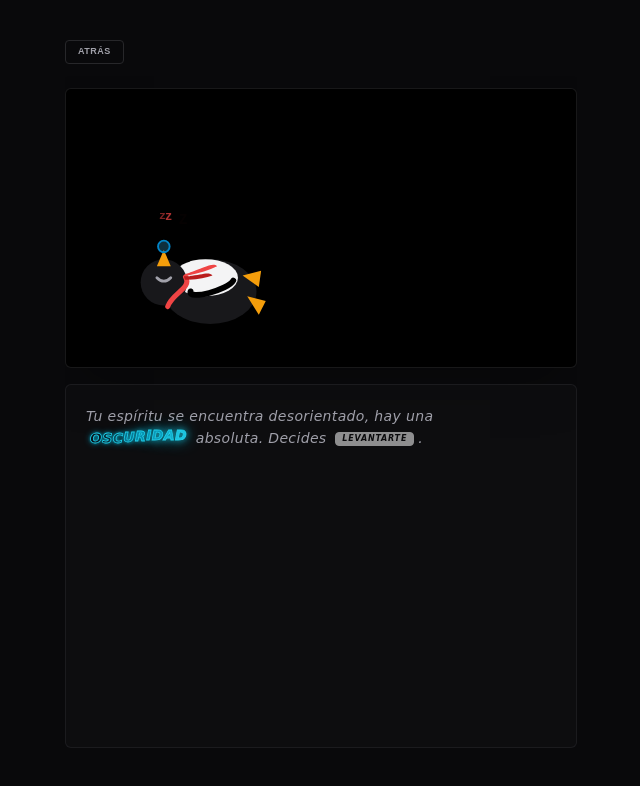
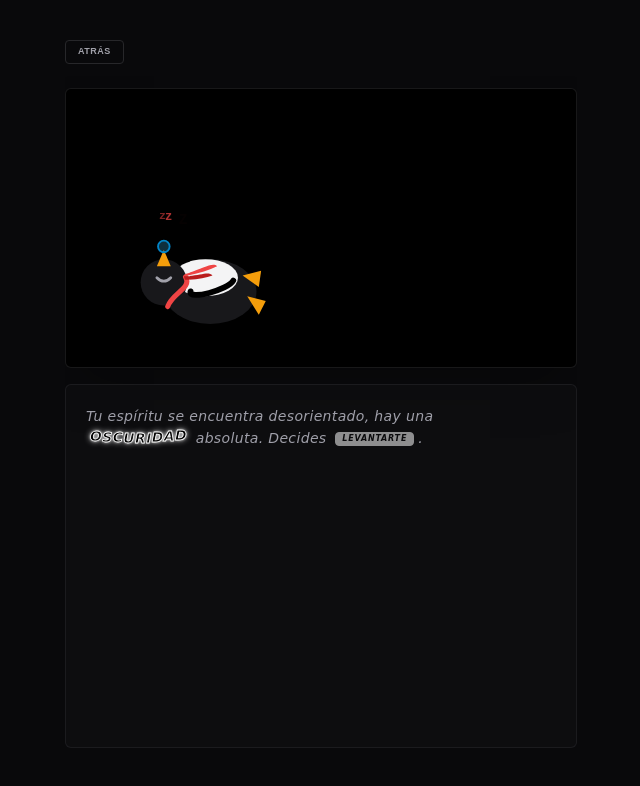
Before and after one commit to RealPingu/proyecto-memoria, a Next.js app: page /game/narrative in a window 1280 px wide. Shown: the top 786 px of the page, without its empty margins (319-959 px from the left). Built offline with nearby package versions, Linux system fonts and the light colour scheme.

Commit message:
style: limitar la animacion cian del patron oscuro exclusivamente a la escena 8

```diff
--- a/app/game/narrative/page.tsx
+++ b/app/game/narrative/page.tsx
@@ -228,6 +228,8 @@ export default function NarrativeIntroPage() {
   // Parser dinámico para formatear "" y ## en React
   const renderDialogue = (tokens: TextToken[], visibleCount: number) => {
     let charsRemaining = visibleCount;
+    const isDarkPatternTheme = currentNodeId.startsWith('scene_8');
+
     return tokens.map((token, index) => {
       if (charsRemaining <= 0) return null;
 
@@ -243,7 +245,7 @@ export default function NarrativeIntroPage() {
           <span
             key={index}
             style={{
-              WebkitTextStroke: '0.8px #22d3ee',
+              WebkitTextStroke: isDarkPatternTheme ? '0.8px #22d3ee' : '0.8px #ffffff',
               display: 'inline-block'
             }}
             className="font-bold mx-1 select-none"
@@ -251,8 +253,16 @@ export default function NarrativeIntroPage() {
             {chars.map((char, charIdx) => (
               <motion.span
                 key={charIdx}
-                style={{ display: 'inline-block', whiteSpace: 'pre' }}
-                animate={{
+                style={isDarkPatternTheme ? {
+                  display: 'inline-block',
+                  whiteSpace: 'pre'
+                } : {
+                  display: 'inline-block',
+                  whiteSpace: 'pre',
+                  color: '#000000',
+                  textShadow: '0 0 3px #ffffff, 0 0 6px #ffffff, 0 0 1px #ffffff'
+                }}
+                animate={isDarkPatternTheme ? {
                   y: [0, -3.5, 0],
                   color: ['#090d16', '#22d3ee', '#0891b2', '#090d16'],
                   textShadow: [
@@ -260,12 +270,14 @@ export default function NarrativeIntroPage() {
                     '0 0 8px #22d3ee, 0 0 15px #06b6d4, 0 0 2px #000',
                     '0 0 3px #06b6d4, 0 0 6px #0891b2, 0 0 1px #000'
                   ]
+                } : {
+                  y: [0, -3.5, 0]
                 }}
                 transition={{
                   repeat: Infinity,
-                  duration: 2.8,
+                  duration: isDarkPatternTheme ? 2.8 : 2.2,
                   ease: "easeInOut",
-                  delay: charIdx * 0.14
+                  delay: charIdx * (isDarkPatternTheme ? 0.14 : 0.12)
                 }}
               >
                 {char}
```
